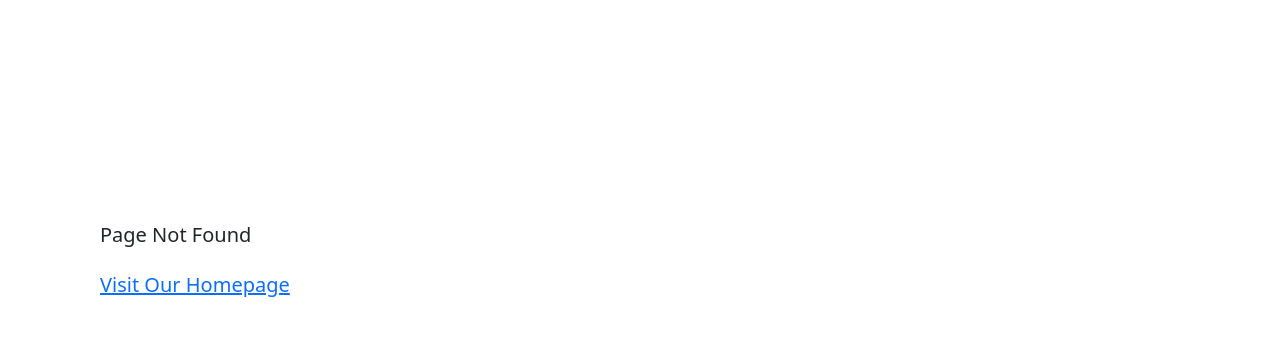
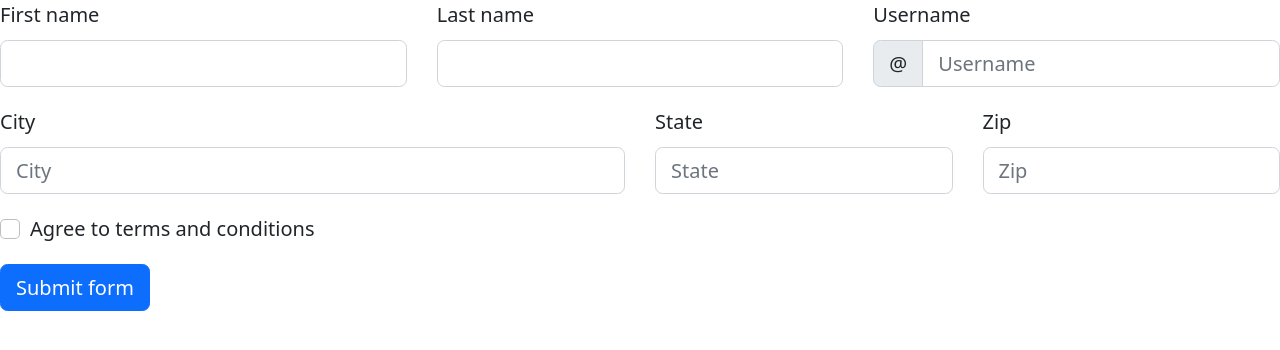
Before and after one commit to marekkawalski/BankOfTime, a React (Create React App) app in the folder frontend/: page /test in a window 1280 px wide. Before the commit this address had no page. Shown: the top 350 px of the page. Built offline with nearby package versions, Linux system fonts and the light colour scheme.

Commit message:
Make registration form use Formik library

```diff
--- a/frontend/package.json
+++ b/frontend/package.json
@@ -17,11 +17,13 @@
     "node-sass": "^7.0.3",
     "react": "^18.2.0",
     "react-bootstrap": "^2.5.0",
+    "react-bootstrap-formik": "^1.7.2",
     "react-bootstrap-sidebar-menu": "^2.0.3",
     "react-dom": "^18.2.0",
     "react-hook-form": "^7.38.0",
     "react-router-dom": "^6.4.2",
     "react-scripts": "5.0.1",
+    "react-yup": "^1.24.1",
     "sass": "^1.55.0",
     "typescript": "^4.8.2",
     "web-vitals": "^2.1.4",
@@ -55,6 +57,7 @@
     "@types/bootstrap": "^5.2.5",
     "@types/react": "^18.0.21",
     "@types/react-bootstrap": "^0.32.31",
-    "@types/react-dom": "^18.0.6"
+    "@types/react-dom": "^18.0.6",
+    "@types/yup": "^0.32.0"
   }
 }
--- a/frontend/src/App.tsx
+++ b/frontend/src/App.tsx
@@ -13,6 +13,7 @@ import Register from "./components/pages/Register/Register";
 import { Role } from "./enums/Role";
 import CreateOffer from "./components/pages/CreateOffer/CreateOffer";
 import About from "./components/pages/About/About";
+import FormExample from "./components/pages/TestComponent/Testcomponent";
 
 function App() {
   return (
@@ -22,6 +23,7 @@ function App() {
         <Route path="login" element={<LoginComponent />} />
         <Route path="register" element={<Register />} />
         <Route path="about" element={<About />} />
+        <Route path="test" element={<FormExample />} />
         {/** Protected Routes */}
         <Route element={<ProtectedRoute />}>
           <Route path="/" element={<Home />} />
--- a/frontend/src/components/pages/CreateOffer/CreateOffer.tsx
+++ b/frontend/src/components/pages/CreateOffer/CreateOffer.tsx
@@ -72,9 +72,6 @@ function CreateOffer() {
         console.log(e);
       }
     }
-
-    setValidated(true);
-    return false;
   };
 
   return (
--- a/frontend/src/components/pages/Register/Register.tsx
+++ b/frontend/src/components/pages/Register/Register.tsx
@@ -1,51 +1,32 @@
-import React, { useEffect, useRef, useState } from "react";
+import React, { useEffect, useState } from "react";
 
 import InputGroup from "react-bootstrap/InputGroup";
 import { MyToast } from "../../../models/MyToast";
-import { IUser } from "../../../models/User";
 import AuthenticationService from "../../../services/AuthenticationService";
 import RegistrationService from "../../../services/RegistrationService";
 import MyToastComponent from "../../Toast/MyToastComponent";
-import { Container, Col, Row, Form, Button } from "react-bootstrap";
+import { Container, Col, Form, Button } from "react-bootstrap";
 import MyNavbar from "../../Navbar/MyNavbar";
 import FloatingLabel from "react-bootstrap/FloatingLabel";
+import { Formik } from "formik";
+import { registrationValidationSchema } from "../../validation/registrationValidation";
 
 function Register() {
-  const [validated, setValidated] = useState(false);
-  const [user] = useState<IUser>({
-    name: "name",
-    lastName: "lastName",
-    password: "password",
-    email: "email",
-  });
-
-  const [password, setPassword] = useState("");
-  const [repeatedPassword, setRepeatedPassword] = useState("");
   const [myToast, setMyToast] = useState<MyToast>({
     show: false,
-    title: "toast",
-    background: "danger",
-    message: "message",
   });
   useEffect(() => {
     AuthenticationService.logout();
   }, []);
-  const repeatPasswordRef = useRef(null);
 
-  const handleSubmit = async (event: any) => {
-    const form = event.currentTarget;
-    event.preventDefault();
-    if (!form.checkValidity()) {
-      event.stopPropagation();
-      setMyToast({
-        background: "danger",
-        message: "Invalid input in form",
-        title: "Error",
-        show: true,
+  const handleSubmit = async (values: any) => {
+    try {
+      const resp = await RegistrationService.register({
+        firstName: values.firstName,
+        lastName: values.lastName,
+        password: values.password,
+        email: values.email,
       });
-    } else {
-      try {
-        const resp = await RegistrationService.register(user);
       if (resp.status === 201) {
         setMyToast({
           background: "success",
@@ -63,45 +44,54 @@ function Register() {
       });
       console.log(e);
     }
-    }
-
-    setValidated(true);
   };
 
   return (
     <>
       <MyNavbar />
+      <MyToastComponent myToast={myToast} setMyToast={setMyToast} />
       <Container className="container-fluid bg-light text-dark p-5">
         <Container className="container bg-light p-5">
           <h2>Register</h2>
-          <div>
-            <Form noValidate validated={validated} onSubmit={handleSubmit}>
+          <Formik
+            validationSchema={registrationValidationSchema}
+            onSubmit={handleSubmit}
+            initialValues={{
+              firstName: "",
+              lastName: "",
+              email: "",
+              password: "",
+              confirmPassword: "",
+            }}
+          >
+            {({ handleSubmit, handleChange, values, touched, errors }) => (
+              <Form noValidate onSubmit={handleSubmit}>
                 <Col lg={true}>
                   <Form.Group
                     as={Col}
                     md="4"
                     className="mb-3"
-                  controlId="validateName"
+                    controlId="validateFirstName"
                   >
                     <FloatingLabel
-                    controlId="floatingInput"
-                    label="first name"
+                      controlId="validateFirstNameLabel"
+                      label="name"
                       className="m-0"
                     >
                       <Form.Control
-                      required
                         type="text"
                         placeholder="first name"
-                      pattern="[A-Za-z]{3,25}"
-                      onChange={(event) => {
-                        user.name = event.target.value;
-                      }}
+                        name="firstName"
+                        value={values.firstName}
+                        onChange={handleChange}
+                        isValid={touched.firstName && !errors.firstName}
+                        isInvalid={touched.firstName && !!errors.firstName}
                       />
                       <Form.Control.Feedback type="valid">
                         Looks good!
                       </Form.Control.Feedback>
                       <Form.Control.Feedback type="invalid">
-                      Please provide your name.
+                        {errors.firstName}
                       </Form.Control.Feedback>
                     </FloatingLabel>
                   </Form.Group>
@@ -119,17 +109,18 @@ function Register() {
                       <Form.Control
                         required
                         type="text"
+                        name="lastName"
                         placeholder="last name"
-                      pattern="[A-Za-z]{3,25}"
-                      onChange={(event) => {
-                        user.lastName = event.target.value;
-                      }}
+                        value={values.lastName}
+                        onChange={handleChange}
+                        isValid={touched.lastName && !errors.lastName}
+                        isInvalid={touched.lastName && !!errors.lastName}
                       />
                       <Form.Control.Feedback type="valid">
                         Looks good!
                       </Form.Control.Feedback>
                       <Form.Control.Feedback type="invalid">
-                      Please provide your last name.
+                        {errors.lastName}
                       </Form.Control.Feedback>
                     </FloatingLabel>
                   </Form.Group>
@@ -140,25 +131,29 @@ function Register() {
                     controlId="validateEmail"
                   >
                     <InputGroup hasValidation>
+                      <InputGroup.Text className="input-group-text">
+                        @
+                      </InputGroup.Text>
                       <FloatingLabel controlId="validateEmail" label="email">
                         <Form.Control
                           type="email"
                           placeholder="email"
-                        aria-describedby="inputGroupPrepend"
-                        required
-                        onChange={(event) => {
-                          user.email = event.target.value;
-                        }}
+                          name="email"
+                          value={values.email}
+                          onChange={handleChange}
+                          isValid={touched.email && !errors.email}
+                          isInvalid={touched.email && !!errors.email}
                         />
-                      <Form.Control.Feedback type="invalid">
-                        Please provide your email.
-                      </Form.Control.Feedback>
                         <Form.Control.Feedback type="valid">
                           Looks good!
+                        </Form.Control.Feedback>
+                        <Form.Control.Feedback type="invalid">
+                          {errors.email}
                         </Form.Control.Feedback>
                       </FloatingLabel>
                     </InputGroup>
                   </Form.Group>
+
                   <Form.Group
                     as={Col}
                     md="6"
@@ -166,6 +161,9 @@ function Register() {
                     controlId="validatePassword"
                   >
                     <InputGroup hasValidation>
+                      <InputGroup.Text className="input-group-text">
+                        @
+                      </InputGroup.Text>
                       <FloatingLabel
                         controlId="validatePassword"
                         label="password"
@@ -173,22 +171,17 @@ function Register() {
                         <Form.Control
                           type="password"
                           placeholder="password"
-                        required
-                        pattern="(?=.*[a-z])(?=.*[A-Z])(?=.*\d)(?=.*[!@#$%]).{8,24}"
-                        autoComplete="new-password"
-                        onChange={(event) => {
-                          setPassword(event.target.value);
-                        }}
+                          name="password"
+                          value={values.password}
+                          onChange={handleChange}
+                          isValid={touched.password && !errors.password}
+                          isInvalid={touched.password && !!errors.password}
                         />
-                      <Form.Control.Feedback type="invalid">
-                        8 to 24 characters.
-                        <br />
-                        Must include uppercase and lowercase letters, a number
-                        and a special character.
-                        <br />
-                      </Form.Control.Feedback>
                         <Form.Control.Feedback type="valid">
                           Nice password!
+                        </Form.Control.Feedback>
+                        <Form.Control.Feedback type="invalid">
+                          {errors.password}
                         </Form.Control.Feedback>
                       </FloatingLabel>
                     </InputGroup>
@@ -205,48 +198,32 @@ function Register() {
                     >
                       <Form.Control
                         type="password"
-                      placeholder="password"
-                      required
-                      ref={repeatPasswordRef}
-                      onFocus={(event) => {
-                        if (password === repeatedPassword) {
-                          event.target.setCustomValidity("");
-                        } else {
-                          event.target.setCustomValidity(
-                            "Passwords don't match"
-                          );
+                        placeholder="confirmPassword"
+                        name="confirmPassword"
+                        value={values.confirmPassword}
+                        onChange={handleChange}
+                        isValid={
+                          touched.confirmPassword && !errors.confirmPassword
                         }
-                      }}
-                      onChange={(event) => {
-                        setRepeatedPassword(event.target.value);
-                        if (password === event.target.value) {
-                          event.target.setCustomValidity("");
-                          user.password = event.target.value;
-                        } else {
-                          event.target.setCustomValidity(
-                            "Passwords don't match"
-                          );
+                        isInvalid={
+                          touched.confirmPassword && !!errors.confirmPassword
                         }
-                      }}
                       />
-                    <Form.Control.Feedback type="invalid">
-                      Passwords don't match.
-                    </Form.Control.Feedback>
                       <Form.Control.Feedback type="valid">
                         Passwords match
+                      </Form.Control.Feedback>
+                      <Form.Control.Feedback type="invalid">
+                        {errors.confirmPassword}
                       </Form.Control.Feedback>
                     </FloatingLabel>
                   </Form.Group>
                 </Col>
                 <Button type="submit">Register</Button>
               </Form>
-          </div>
+            )}
+          </Formik>
         </Container>
       </Container>
-      <MyToastComponent
-        myToast={myToast}
-        setMyToast={setMyToast}
-      ></MyToastComponent>
     </>
   );
 }
--- /dev/null
+++ b/frontend/src/components/pages/TestComponent/Testcomponent.tsx
@@ -0,0 +1,156 @@
+import Button from "react-bootstrap/Button";
+import Col from "react-bootstrap/Col";
+import Form from "react-bootstrap/Form";
+import InputGroup from "react-bootstrap/InputGroup";
+import Row from "react-bootstrap/Row";
+import { Formik, Field } from "formik";
+import * as yup from "yup";
+
+const schema = yup.object().shape({
+  firstName: yup.string().min(3).max(25).required(),
+  lastName: yup.string().required(),
+  username: yup.string().required(),
+  city: yup.string().required(),
+  state: yup.string().required(),
+  zip: yup.string().required(),
+  terms: yup.bool().required().oneOf([true], "Terms must be accepted"),
+});
+
+function FormExample() {
+  return (
+    <Formik
+      validationSchema={schema}
+      onSubmit={console.log}
+      initialValues={{
+        firstName: "",
+        lastName: "",
+        username: "",
+        city: "",
+        state: "",
+        zip: "",
+        terms: false,
+      }}
+    >
+      {({
+        handleSubmit,
+        handleChange,
+        handleBlur,
+        values,
+        touched,
+        isValid,
+        errors,
+      }) => (
+        <Form noValidate onSubmit={handleSubmit}>
+          <Row className="mb-3">
+            <Form.Group as={Col} md="4" controlId="validationFormik01">
+              <Form.Label>First name</Form.Label>
+              <Form.Control
+                type="text"
+                name="firstName"
+                value={values.firstName}
+                onChange={handleChange}
+                isValid={touched.firstName && !errors.firstName}
+                isInvalid={touched.firstName && !!errors.firstName}
+              />
+              <Form.Control.Feedback>Looks good!</Form.Control.Feedback>
+              <Form.Control.Feedback type="invalid">
+                {errors.firstName}
+              </Form.Control.Feedback>
+            </Form.Group>
+            <Form.Group as={Col} md="4" controlId="validationFormik02">
+              <Form.Label>Last name</Form.Label>
+              <Form.Control
+                type="text"
+                name="lastName"
+                value={values.lastName}
+                onChange={handleChange}
+                isValid={touched.lastName && !errors.lastName}
+              />
+
+              <Form.Control.Feedback>Looks good!</Form.Control.Feedback>
+            </Form.Group>
+            <Form.Group as={Col} md="4" controlId="validationFormikUsername">
+              <Form.Label>Username</Form.Label>
+              <InputGroup hasValidation>
+                <InputGroup.Text id="inputGroupPrepend">@</InputGroup.Text>
+                <Form.Control
+                  type="text"
+                  placeholder="Username"
+                  aria-describedby="inputGroupPrepend"
+                  name="username"
+                  value={values.username}
+                  onChange={handleChange}
+                  isInvalid={!!errors.username}
+                />
+                <Form.Control.Feedback type="invalid">
+                  {errors.username}
+                </Form.Control.Feedback>
+              </InputGroup>
+            </Form.Group>
+          </Row>
+          <Row className="mb-3">
+            <Form.Group as={Col} md="6" controlId="validationFormik03">
+              <Form.Label>City</Form.Label>
+              <Form.Control
+                type="text"
+                placeholder="City"
+                name="city"
+                value={values.city}
+                onChange={handleChange}
+                isInvalid={!!errors.city}
+              />
+
+              <Form.Control.Feedback type="invalid">
+                {errors.city}
+              </Form.Control.Feedback>
+            </Form.Group>
+            <Form.Group as={Col} md="3" controlId="validationFormik04">
+              <Form.Label>State</Form.Label>
+              <Form.Control
+                type="text"
+                placeholder="State"
+                name="state"
+                value={values.state}
+                onChange={handleChange}
+                isInvalid={!!errors.state}
+              />
+              <Form.Control.Feedback type="invalid">
+                {errors.state}
+              </Form.Control.Feedback>
+            </Form.Group>
+            <Form.Group as={Col} md="3" controlId="validationFormik05">
+              <Form.Label>Zip</Form.Label>
+              <Form.Control
+                type="text"
+                placeholder="Zip"
+                name="zip"
+                value={values.zip}
+                onChange={handleChange}
+                isInvalid={!!errors.zip}
+              />
+
+              <Form.Control.Feedback type="invalid">
+                {errors.zip}
+              </Form.Control.Feedback>
+            </Form.Group>
+          </Row>
+          <Form.Group className="mb-3">
+            <Form.Check
+              required
+              name="terms"
+              label="Agree to terms and conditions"
+              onChange={handleChange}
+              isInvalid={!!errors.terms}
+              feedback={errors.terms}
+              feedbackType="invalid"
+              id="validationFormik0"
+            />
+          </Form.Group>
+          <Button type="submit">Submit form</Button>
+        </Form>
+      )}
+    </Formik>
+  );
+}
+
+export default FormExample;
--- /dev/null
+++ b/frontend/src/components/validation/registrationValidation.ts
@@ -0,0 +1,27 @@
+import * as Yup from "yup";
+import { PWD_REGEX } from "../../config/config";
+
+export const registrationValidationSchema = Yup.object().shape({
+  firstName: Yup.string()
+    .min(3, "Name must be at least 3 characters")
+    .max(25, "Name must not exceed 20 characters")
+    .matches(/^([^\d]*)$/, "Name should not contain numbers")
+    .required("Name is required"),
+  lastName: Yup.string()
+    .required("Last name is required")
+    .matches(/^([^\d]*)$/, "Last name should not contain numbers")
+    .min(6, "Last name  must be at least 6 characters")
+    .max(20, "Last name  must not exceed 20 characters"),
+  email: Yup.string().email("Email is invalid").required("Email is required"),
+  password: Yup.string()
+    .required("Password is required")
+    .matches(
+      PWD_REGEX,
+      "8 to 40 characters. Must include uppercase and lowercase letters, a number and a special character."
+    )
+    .min(8, "Password must be at least 8 characters")
+    .max(40, "Password must not exceed 40 characters"),
+  confirmPassword: Yup.string()
+    .required("Confirm Password is required")
+    .oneOf([Yup.ref("password"), null], "Confirm Password does not match"),
+});
--- a/frontend/src/models/User.ts
+++ b/frontend/src/models/User.ts
@@ -1,5 +1,5 @@
 export interface IUser {
-  name: string;
+  firstName: string;
   lastName: string;
   email: string;
   password: string;
```
Also changed, not shown: 1 other file (tests, documents, lock files or other folders). Lines whose indentation alone changed are shown as unchanged.
